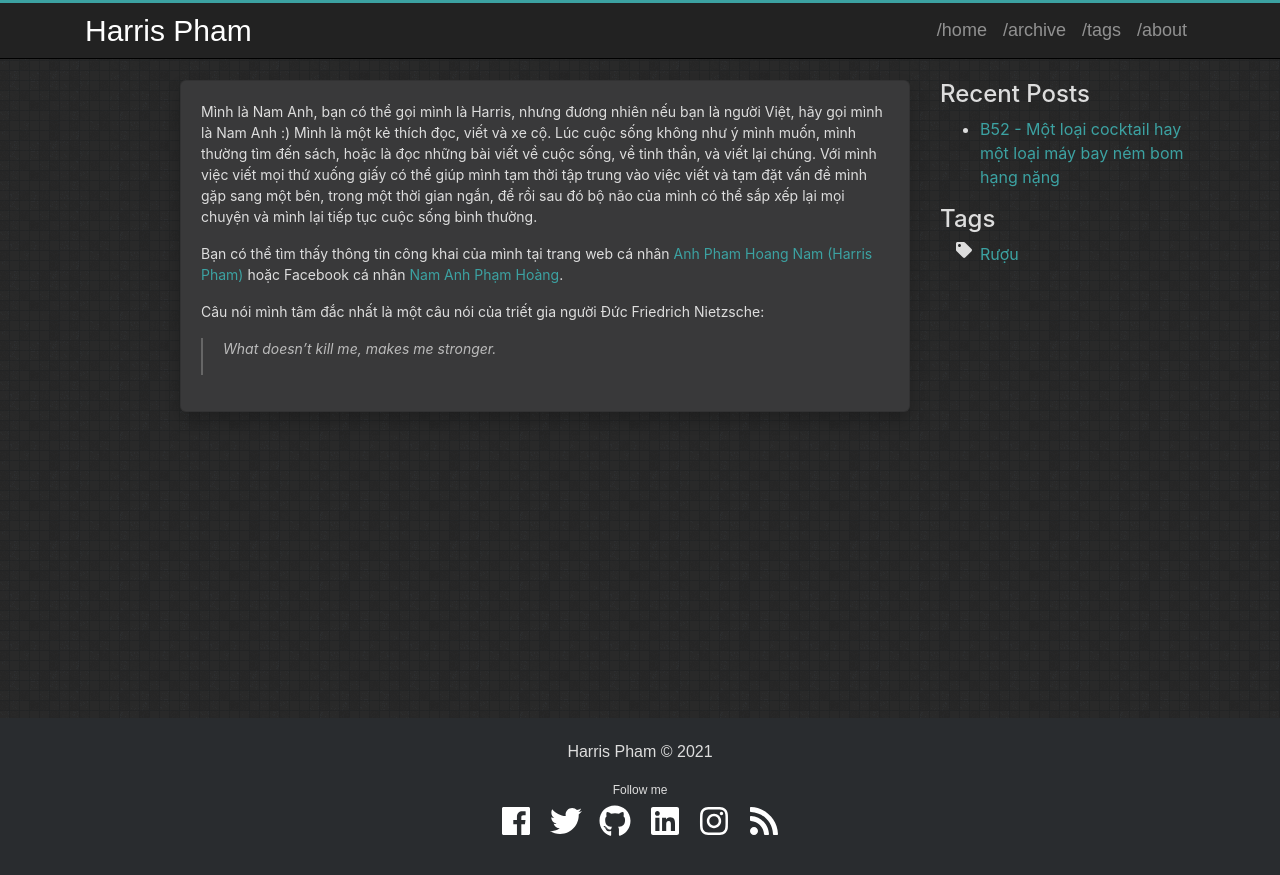
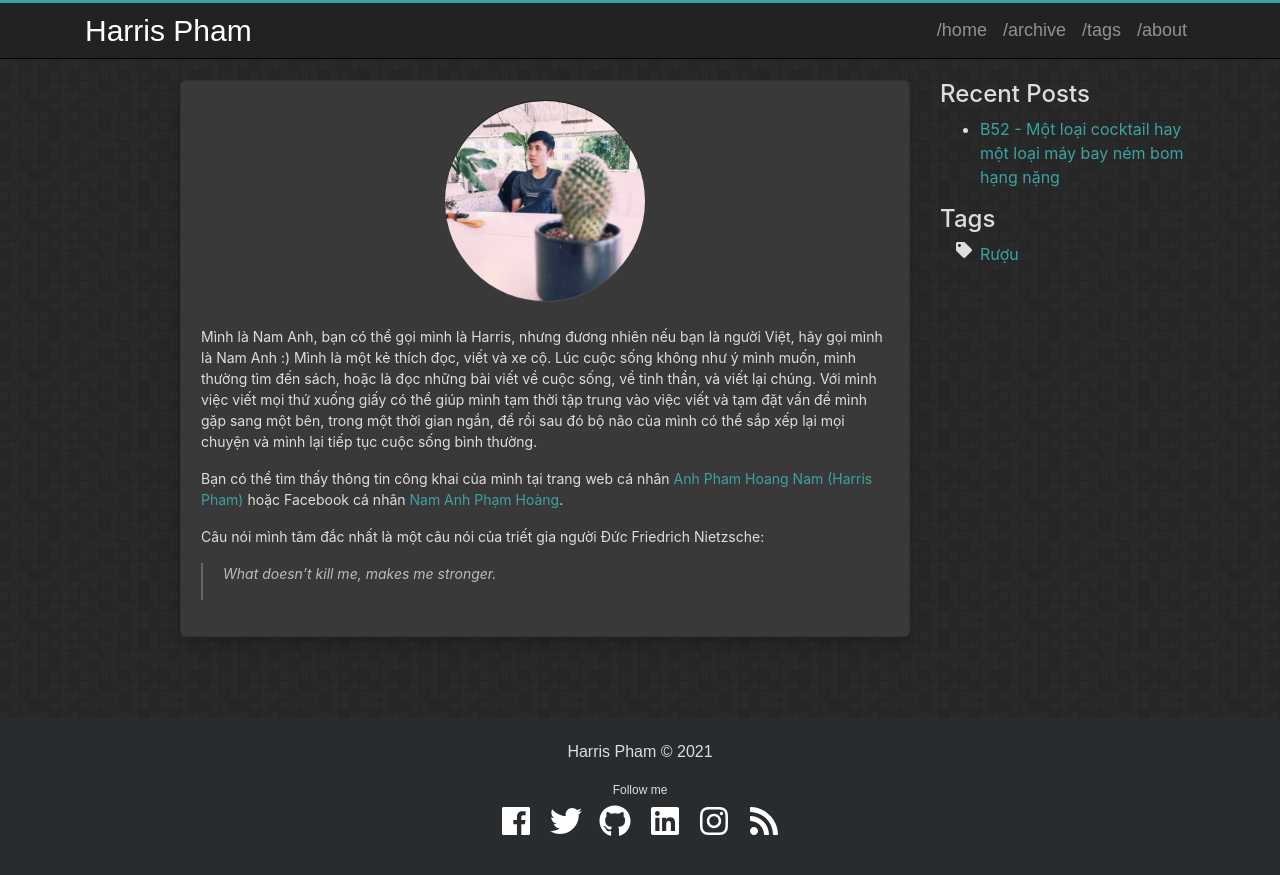
Before and after one commit to phnaphnt/phnaphnt.github.io, a Jekyll site: the page built from about.markdown, in a window 1280 px wide. Shown: the top 875 px of the page. Built offline with Jekyll 4.4.1, drawn with Linux system fonts in a browser that asks for light colours.

Commit message:
Setting  Update avatar for about section.

```diff
--- a/about.markdown
+++ b/about.markdown
@@ -3,6 +3,10 @@ layout: page
 title: About
 permalink: /about/
 ---
+
+<div align="center">
+    <img src="/assets/images/avatar.jpg" alt="Harris Pham" style="height: 200px; width:200px; margin-bottom: 25; border-radius: 50%;"/>
+</div>
 
 Mình là Nam Anh, bạn có thể gọi mình là Harris, nhưng đương nhiên nếu bạn là người Việt, hãy gọi mình là Nam Anh :) Mình là một kẻ thích đọc, viết và xe cộ. Lúc cuộc sống không như ý mình muốn, mình thường tìm đến sách, hoặc là đọc những bài viết về cuộc sống, về tinh thần, và viết lại chúng. Với mình việc viết mọi thứ xuống giấy có thể giúp mình tạm thời tập trung vào việc viết và tạm đặt vấn đề mình gặp sang một bên, trong một thời gian ngắn, để rồi sau đó bộ não của mình có thể sắp xếp lại mọi chuyện và mình lại tiếp tục cuộc sống bình thường.
 
```
Also changed, not shown: assets/images/avatar.jpg (added).
